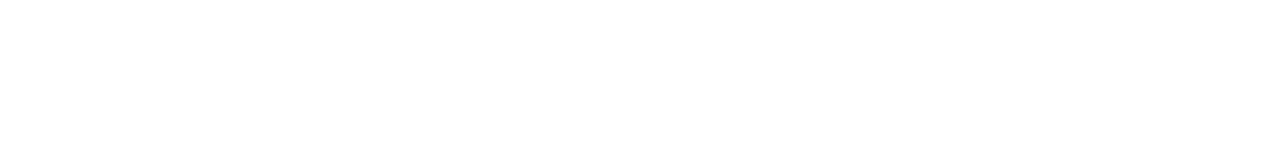
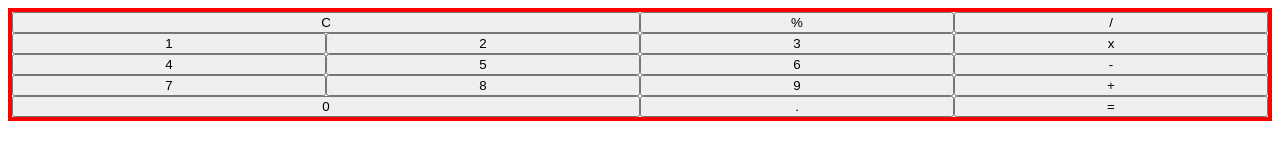
Before and after one commit to ovt12/Calcuculator-Project, a plain HTML site: page index.html in a window 1280 px wide. Drawn offline with nearby package versions, Linux system fonts and the light colour scheme; files that its build step writes are made by us from their sources.

Commit message:
Got the grid finally working

```diff
--- /dev/null
+++ b/_component.scss
@@ -0,0 +1,70 @@
+@use "./variables" as *;
+
+.calculator-container {
+  border: 4px solid red;
+
+  display: grid;
+  grid-template-columns: repeat(4, 1fr);
+  grid-template-rows: repeat(5, 1fr);
+  grid-column-gap: 0px;
+  grid-row-gap: 0px;
+}
+
+.c {
+  grid-area: 1 / 1 / 2 / 3;
+}
+.percentage {
+  grid-area: 1 / 3 / 2 / 4;
+}
+.divide {
+  grid-area: 1 / 4 / 2 / 5;
+}
+.sec-1 {
+  grid-area: 2 / 1 / 3 / 2;
+}
+
+.sec-2 {
+  grid-area: 2 / 2 / 3 / 3;
+}
+.sec-3 {
+  grid-area: 2 / 3 / 3 / 4;
+}
+.times {
+  grid-area: 2 / 4 / 3 / 5;
+}
+.sec-4 {
+  grid-area: 3 / 1 / 4 / 2;
+}
+
+.sec-5 {
+  grid-area: 3 / 2 / 4 / 3;
+}
+.sec-6 {
+  grid-area: 3 / 3 / 4 / 4;
+}
+.minus {
+  grid-area: 3 / 4 / 4 / 5;
+}
+.sec-7 {
+  grid-area: 4 / 1 / 5 / 2;
+}
+
+.sec-8 {
+  grid-area: 4 / 2 / 5 / 3;
+}
+.sec-9 {
+  grid-area: 4 / 3 / 5 / 4;
+}
+.plus {
+  grid-area: 4 / 4 / 5 / 5;
+}
+.sec-0 {
+  grid-area: 5 / 1 / 6 / 3;
+}
+
+.full-stop {
+  grid-area: 5 / 3 / 6 / 4;
+}
+.equal {
+  grid-area: 5 / 4 / 6 / 5;
+}
--- a/index.html
+++ b/index.html
@@ -1,12 +1,34 @@
 <html lang="en">
-<head>
-    <meta charset="UTF-8">
-    <meta http-equiv="X-UA-Compatible" content="IE=edge">
-    <meta name="viewport" content="width=device-width, initial-scale=1.0">
+  <head>
+    <meta charset="UTF-8" />
+    <meta http-equiv="X-UA-Compatible" content="IE=edge" />
+    <meta name="viewport" content="width=device-width, initial-scale=1.0" />
     <title>Calculator</title>
-    <link rel="stylesheet" href="style.css" />
-</head>
-<body>
-<script src="./javaScript.js"></script>
-</body>
+    <link rel="stylesheet" href="main.css" />
+  </head>
+
+  <body>
+    <title></title>
+    <div class="calculator-container">
+        <button class="c">C</button>
+        <button class="percentage">%</button>
+        <button class="divide">/</button>
+        <button class="sec-1">1</button>
+        <button class="sec-2">2</button>
+        <button class="sec-3">3</button>
+        <button class="times">x</button>
+        <button class="sec-4">4</button>
+        <button class="sec-5">5</button>
+        <button class="sec-6">6</button>
+        <button class="minus">-</button>
+        <button class="sec-7">7</button>
+        <button class="sec-8">8</button>
+        <button class="sec-9">9</button>
+        <button class="plus">+</button>
+        <button class="sec-0">0</button>
+        <button class="full-stop">.</button>
+        <button class="equal">=</button>
+    </div>
+    <script src="./javaScript.js"></script>
+  </body>
 </html>
--- /dev/null
+++ b/main.scss
@@ -0,0 +1,3 @@
+@use "./variables";
+@use "./component";
+@use "./base";
```
Also changed, not shown: _base.scss (added), _variables.scss (added), main.css (added), styles.css, styles.scss (deleted), 2 other files.
